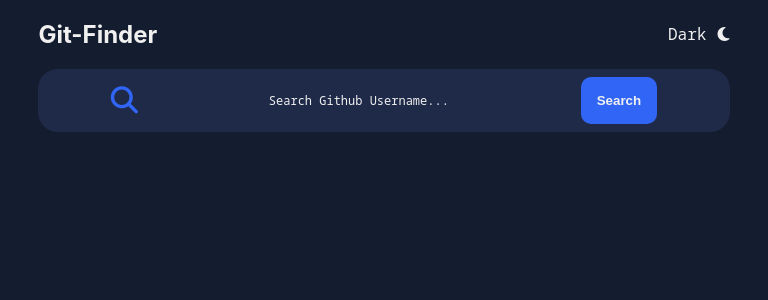
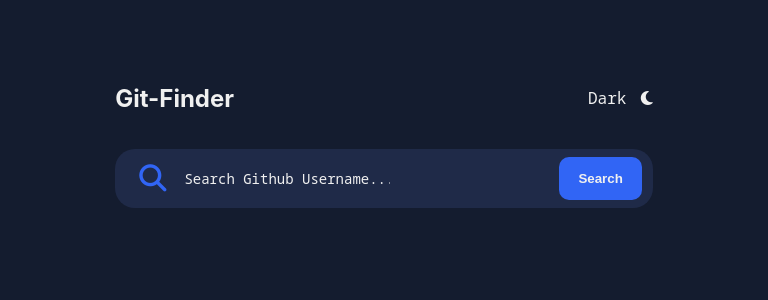
Before and after one commit to YanivWein24/Git-Finder, a React (Create React App) app: page / in a window 768 px wide. Shown: the top 300 px of the page. Built offline with nearby package versions, Linux system fonts and the light colour scheme.

Commit message:
Added @media query for tablet screens

```diff
--- a/src/App.css
+++ b/src/App.css
@@ -6,11 +6,22 @@
 
 .error {
   text-align: center;
-  background-color: var(--color-dark-blue);
   padding: 1rem;
   margin: 1.5rem auto 0;
   border-radius: 20px;
   font-size: 1.2rem;
   width:70%;
   font-family: 'Noto Sans Mono', monospace;
+  background-color: var(--color-dark-blue);
+  transition: background-color .3s ease;
 }
+
+#light .error {
+  background-color: var(--color-dark-grey);
+}
+
+@media screen and (min-width:768px) and (max-width:1023px) {
+  .App {
+    width: 70%;
+  }
+}
--- a/src/components/Card/Card.css
+++ b/src/components/Card/Card.css
@@ -32,12 +32,14 @@
     line-height: 1;
     font-family: 'Noto Sans Mono', monospace;
     margin-bottom:0;
+    color: #fff;
 }
 
 .infoContainer h2 {
     color: var(--color-light-blue);
     font-size:12px;
     font-weight:500;
+    transition: all .2s ease;
 }
 
 .infoContainer p {
@@ -97,6 +99,14 @@
     height:20px;
 }
 
+.bottomContainer .noInfo {
+    color: rgba(220,220,220,.7);
+}
+
+#light .bottomContainer .noInfo  {
+    color: rgba(110,110,110,.6);
+}
+
 .bottomContainer .row {
     display:flex;
     align-items: center;
@@ -126,3 +136,30 @@
     color: rgb(255, 170, 42);
     font-weight:bold;
 }
+
+
+@media screen and (min-width:768px) and (max-width:1023px) {
+    .card {
+        padding:2rem;
+    }
+
+    .topSection {
+        gap: 2rem;
+    }
+
+    .imageContainer img {
+        width:120px;
+        height:120px;
+        border-radius:100px;
+    }
+
+    .bottomContainer {
+        display:flex;
+        flex-wrap: wrap;
+        padding: 0 2rem;
+    }
+
+    .row {
+        width: 50%;
+    }
+}
--- a/src/components/Card/Card.tsx
+++ b/src/components/Card/Card.tsx
@@ -35,19 +35,19 @@
         <div className="bottomContainer">
             <div className="row">
                 <i className="fa-solid fa-location-dot"></i>
-                {userData.location ? <p>{userData.location}</p> : <p style={{"color":"grey"}}>No location Info</p>}
+                {userData.location ? <p>{userData.location}</p> : <p className="noInfo">No location Info</p>}
             </div>
             <div className="row">
                 <i className="fa-solid fa-link"></i>
-                {userData.blog ? <a href={userData.blog}>{userData.blog}</a> : <p style={{"color":"grey"}}>No blog Info</p>}
+                {userData.blog ? <a href={userData.blog}>{userData.blog}</a> : <p className="noInfo">No blog Info</p>}
             </div>
             <div className="row">
                 <i className="fa-brands fa-twitter"></i>
-                {userData.twitter ? <p>{userData.twitter}</p> : <p style={{"color":"grey"}}>No Twitter Info</p>}
+                {userData.twitter ? <p>{userData.twitter}</p> : <p className="noInfo" >No Twitter Info</p>}
             </div>
             <div className="row">
             <i className="fa-regular fa-building"></i>
-                {userData.company ? <p>{userData.company}</p> : <p style={{"color":"grey"}}>No Company Info</p>}
+                {userData.company ? <p>{userData.company}</p> : <p className="noInfo">No Company Info</p>}
             </div>
         </div>
     </div>
--- a/src/components/Header/Header.css
+++ b/src/components/Header/Header.css
@@ -2,7 +2,6 @@
     display: flex;
     justify-content: space-between;
     align-items:center;
-    padding:1rem auto;
 }
 
 .header p {
@@ -11,10 +10,16 @@
 }
 
 .header p i {
-    margin-left:.1rem;
+    margin-left:.3rem;
     font-weight:600;
 }
 
 #light .header {
     color: var(--color-dark-grey);
 }
+
+@media screen and (min-width:768px) and (max-width:1023px) {
+    .header {
+        margin:4rem auto 1rem;
+    }
+}
--- a/src/components/Search/Search.css
+++ b/src/components/Search/Search.css
@@ -32,7 +32,7 @@
     padding: 1rem;
     border-radius: 10px;
     font-weight:bold;
-    transition: transform .2s ease;
+    transition: all .2s ease;
 }
 
 .search button:active {
@@ -42,6 +42,7 @@
 .search i {
     font-size:1.7rem;
     color:var(--color-light-blue);
+    transition: .2s ease;
 }
 
 #light .search {
@@ -60,3 +61,22 @@
 #light .search i {
     color: rgb(255, 170, 42);
 }
+
+@media screen and (min-width:768px) and (max-width:1023px) {
+    .search {
+    justify-content:flex-start;
+    position: relative;
+    gap:1rem;
+    padding:1rem 1.5rem;
+    }
+
+    .search button {
+        position: absolute;
+        right: 2%;
+        padding: .9rem 1.2rem;
+    }
+
+    .search input {
+    font-size: 14px;
+    }
+}
--- a/src/index.css
+++ b/src/index.css
@@ -35,6 +35,7 @@
   --color-light-blue: #3165f5;
   --color-white: rgb(240,240,240);
   --color-off-white: rgb(200,200,200);
+  --color-light-grey: rgb(170,170,170);
   --color-dark-grey: rgb(110,110,110);
 }
 
```
